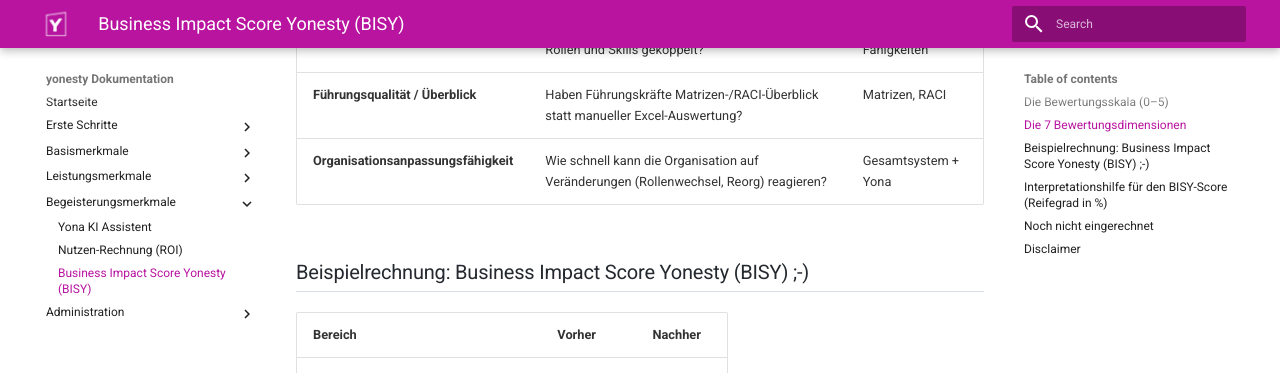
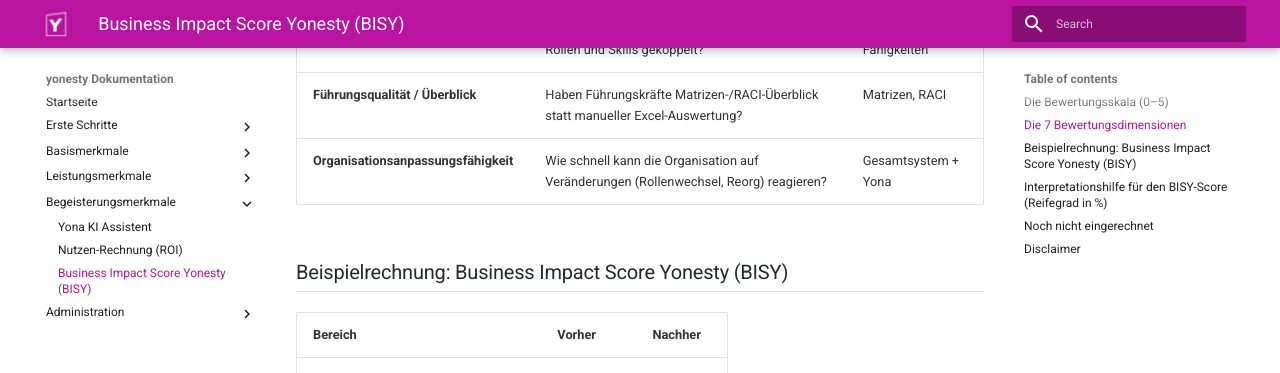
Before and after one commit to ricohaenelsoletti/yonesty, an MkDocs documentation site: the page built from docs/BISY.md, in a window 1280 px wide and 900 px high, scrolled down 1160 px. Shown: the top 373 px of the window. Built offline with MkDocs 1.6.1 and Material for MkDocs 9.7.7, drawn with Linux system fonts in a browser that asks for light colours; some of the changed text lies outside the part shown.

```diff
--- a/docs/BISY.md
+++ b/docs/BISY.md
@@ -30,7 +30,7 @@ Analog zu den 7 Nutzenhebeln aus der ROI-Betrachtung:
 | **Führungsqualität / Überblick** | Haben Führungskräfte Matrizen-/RACI-Überblick statt manueller Excel-Auswertung? | Matrizen, RACI |
 | **Organisationsanpassungsfähigkeit** | Wie schnell kann die Organisation auf Veränderungen (Rollenwechsel, Reorg) reagieren? | Gesamtsystem + Yona |
 
-## Beispielrechnung: Business Impact Score Yonesty (BISY)  ;-)
+## Beispielrechnung: Business Impact Score Yonesty (BISY)
 
 | Bereich | Vorher | Nachher |
 | --- | :---: | :---: |
```
Also changed, not shown: other parts of docs/BISY.md (+1 -1 lines).
